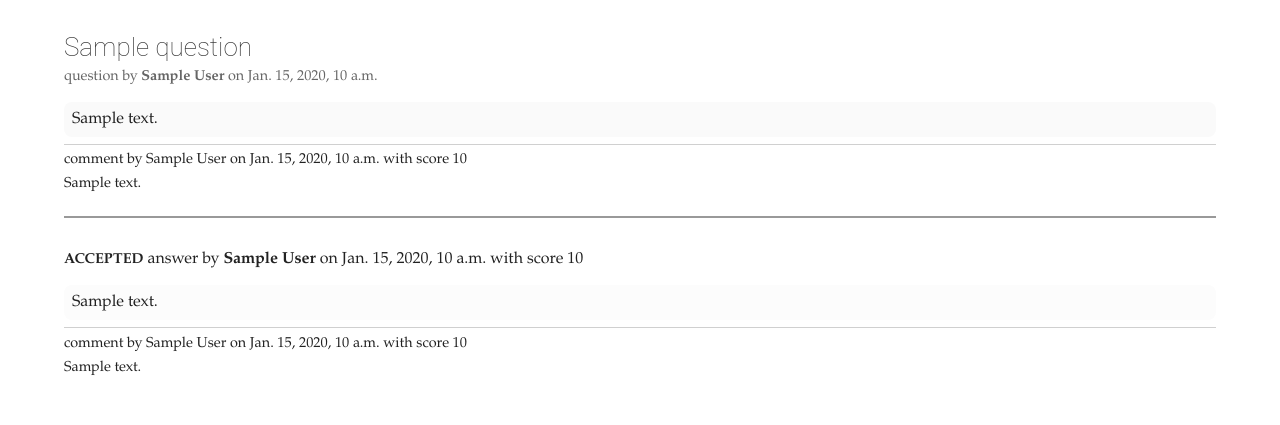
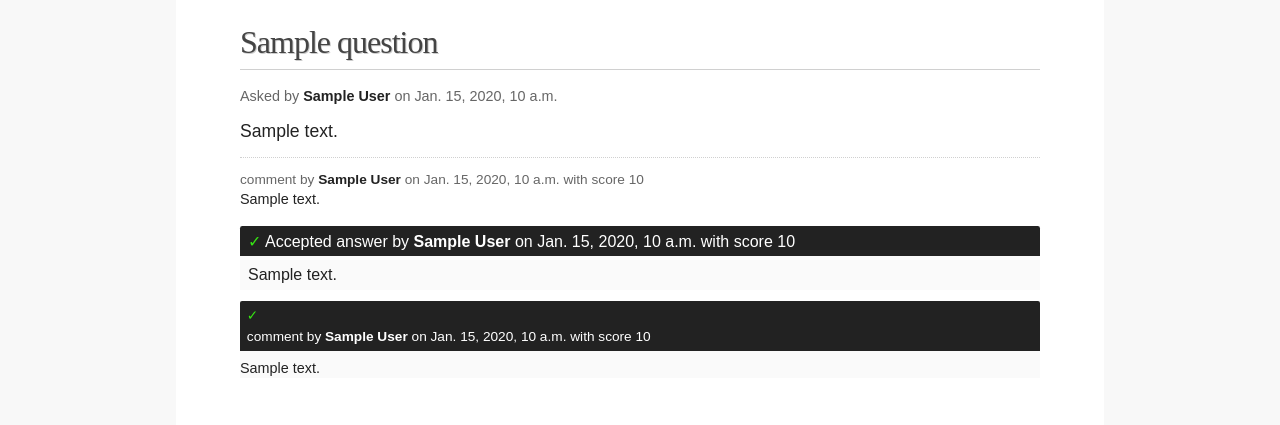
Before and after one commit to honzakral/es-django-example, a Django app: page /1/ in a window 1280 px wide. Shown: the top 425 px of the page. Run offline with Django 3.2, Linux system fonts and the light colour scheme; tables that the repository leaves empty hold one stand-in row (values such as "Sample post").

Commit message:
New styles from karmi

```diff
--- a/qa/templates/base.html
+++ b/qa/templates/base.html
@@ -8,32 +8,53 @@
   <style>
     body {
       color: #222;
-      background: #fff;
-      font-family: Palatino, "Palatino Linotype", Cambria, Times, serif;
-      margin: 2em 4em;
+      background: #f8f8f8;
+      font-family: sans-serif;
+      line-height: 132%;
+      margin: 0;
     }
 
     p {
       margin: 0 0 0.5em 0;
     }
 
+    p.meta, .meta p {
+      margin-bottom: 0;
+    }
+
     a {
       color: #222;
     }
 
+    #content {
+      background: #fff;
+      width: 50em;
+      padding: 2em 4em;
+      margin: 0 auto;
+    }
+
+    .meta .author {
+      font-weight: bolder;
+    }
+    .meta .author a {
+      text-decoration: none;
+    }
+    .meta .author a:hover {
+      text-decoration: underline;
+    }
+
     .question {
       margin: 0 0 1em 0;
-      padding: 0 0 1em 0;
+      padding: 0 0 0 0;
     }
 
-    .question.detail {
-      margin: 0 0 2em 0;
-      border-bottom: 2px solid #999;
+    .questions .question {
+      padding: 0 0 1em 0;
+      border-bottom: 1px solid #999;
     }
 
     .pagination {
       padding: 1em 0 0 0;
-      border-top: 2px solid #999;
     }
 
     .question .header {
@@ -42,18 +63,22 @@
 
     .question h1,
     .question h2 {
-      color: #333;
-      font-family: "Roboto", Corbel, Avenir, sans-serif;
+      color: #444;
+      font-family: serif;
       font-weight: 100;
-      margin: 0 0 0.25em 0;
+      letter-spacing: -1px;
+      padding: 0 0 0.5em 0;
+      margin: 0 0 0.5em 0;
+      text-shadow: 1px 1px 0px rgba(0,0,0,0.2);
     }
 
     .question h1 {
-      font-size: 26px;
+      font-size: 32px;
+      border-bottom: 1px solid #d0d0d0;
     }
 
     .question h2 {
-      font-size: 20px;
+      font-size: 26px;
     }
 
     .pagination,
@@ -67,23 +92,38 @@
       margin: 0 0.25em 0 0.25em;
     }
 
-    .question .meta .author {
-      font-weight: bolder;
+    .question .meta .tags {
+      display: inline-block;
+      float: right;
     }
 
     .question .meta .tag {
       font-size: 80%;
-      font-family: "Roboto", Corbel, Avenir, sans-serif;
+      font-family: sans-serif;
       background: #e0e0e0;
       padding: 0.25em 0.5em;
       border-radius: 0.75em;
     }
 
+    .question .meta .tag a {
+      text-decoration: none;
+    }
+
+    .question .meta .tag:hover {
+      color: #e0e0e0;
+      background: #666;
+    }
+
+    .question .meta .tag:hover a {
+      color: #e0e0e0;
+    }
+
     .question .body {
-      background: #fafafa;
-      margin-top: 1em;
-      padding: 0.5em;
-      border-radius: 0.5em;
+      font-size: 110%;
+      line-height: 135%;
+      margin-top: 0.75em;
+      padding-bottom: 0.75em;
+      border-bottom: 1px dotted #d0d0d0;
     }
 
     .question .body blockquote,
@@ -112,25 +152,47 @@
 
     .answer .comment,
     .question .comment {
-      border-top: 1px solid #d0d0d0;
-      margin: 0.5em 0 0 0;
-      padding: 0.5em 0 0 0;
+      margin: 0;
+      padding: 0.75em 0 0 0;
+      border-top: 1px dotted #d0d0d0;
+    }
+
+    .answer .comment:first-child,
+    .question .comment:first-child {
+      border-top: none;
+    }
+
+    .answer .comment .meta,
+    .question .comment .meta {
+      font-size: 95%;
     }
 
     .answer .comment .body,
     .question .comment .body {
+      font-size: 100%;
       background: transparent;
       padding: 0;
       margin: 0;
+      border: none;
     }
 
     .answer {
       margin: 0 0 1em 0;
     }
 
-    .answer .accepted {
-      font-size: 90%;
-      font-weight: bolder;
+    .answer:last-child {
+      border: none;
+    }
+
+    .answer .meta {
+      color: #fff;
+      padding: 0.3em 0.5em 0.25em 0.5em;
+      background: #222 !important;
+      border-radius: 0.15em;
+    }
+
+    .answer .meta * {
+      color: #fff;
     }
 
     .answer .meta .author {
@@ -138,15 +200,34 @@
     }
 
     .answer .body {
-      background: #fcfcfc;
-      margin-top: 1em;
-      padding: 0.5em;
-      border-radius: 0.5em;
+      line-height: 140%;
+      margin: 0.5em 0 0 0;
+      padding: 0.25em 0.5em;
+      border-radius-bottom-left: 0.15em;
+      border-radius-bottom-right: 0.15em;
+    }
+
+    .answer.accepted .meta:before {
+      color: #36e613;
+      content: "\2713";
+    }
+
+    .answer.accepted .meta {
+      border-bottom-left-radius: 0;
+      border-bottom-right-radius: 0;
+    }
+
+    .answer.accepted .body {
+      background: #fafafa;
+      margin-top: 0;
+      padding-top: 0.5em;
     }
 
   </style>
 </head>
 <body>
-  {% block "body" %} {% endblock %}
+  <div id="content">
+    {% block "body" %} {% endblock %}
+  </div>
 </body>
 </html>
--- a/qa/templates/qa/comments.html
+++ b/qa/templates/qa/comments.html
@@ -1,9 +1,9 @@
 <section class="comments">
   {% for comment in comments %}
     <div class="comment">
-      <div class="author">
+      <div class="meta">
         <p>
-          comment by <span class="author">{{ comment.owner.display_name }}</span>
+          comment by <span class="author"><a href="#">{{ comment.owner.display_name }}</a></span>
           on <span class="date">{{ comment.creation_date|date }}, {{ comment.creation_date|time }}</span>
           {% if comment.score %}
               with score {{ comment.score }}
--- a/qa/templates/qa/question_detail.html
+++ b/qa/templates/qa/question_detail.html
@@ -9,11 +9,15 @@
     <section class="header">
       <h1>{{ object.title }}</h1>
       <p class="meta">
-        question by <span class="author">{{ object.owner.display_name }}</span>
+        Asked by <span class="author"><a href="#">{{ object.owner.display_name }}</a></span>
         on <span class="date">{{ object.creation_date|date }}, {{ object.creation_date|time }}</span>
-        {% for t in object.get_tags %}
-          <span class="tag">{{ t }}</span>
-        {% endfor %}
+        {% if object.tags %}
+          <span class="tags">
+            {% for t in object.get_tags %}
+              <span class="tag"><a href="#">{{ t }}</a></span>
+            {% endfor %}
+          </span>
+        {% endif %}
       </p>
     </section>
 
@@ -27,12 +31,10 @@
 
   <section class="answers">
     {% for answer in object.get_answers %}
-      <div class="answer">
+      <div class="answer{% ifequal answer.pk object.accepted_answer_id %} accepted{% endifequal %}">
         <p class="meta">
-          {% ifequal answer.pk object.accepted_answer_id %}
-            <strong class="accepted">ACCEPTED</strong>
-          {% endifequal %}
-          answer by <span class="author">{{ answer.owner.display_name }}</span>
+          {% ifequal answer.pk object.accepted_answer_id %}Accepted a{% else %}A{% endifequal %}nswer by
+          <span class="author"><a href="#">{{ answer.owner.display_name }}</a></span>
           on <span class="date">{{ answer.creation_date|date }}, {{ answer.creation_date|time }}</span>
           {% if answer.score %}
               with score {{ answer.score }}
```
